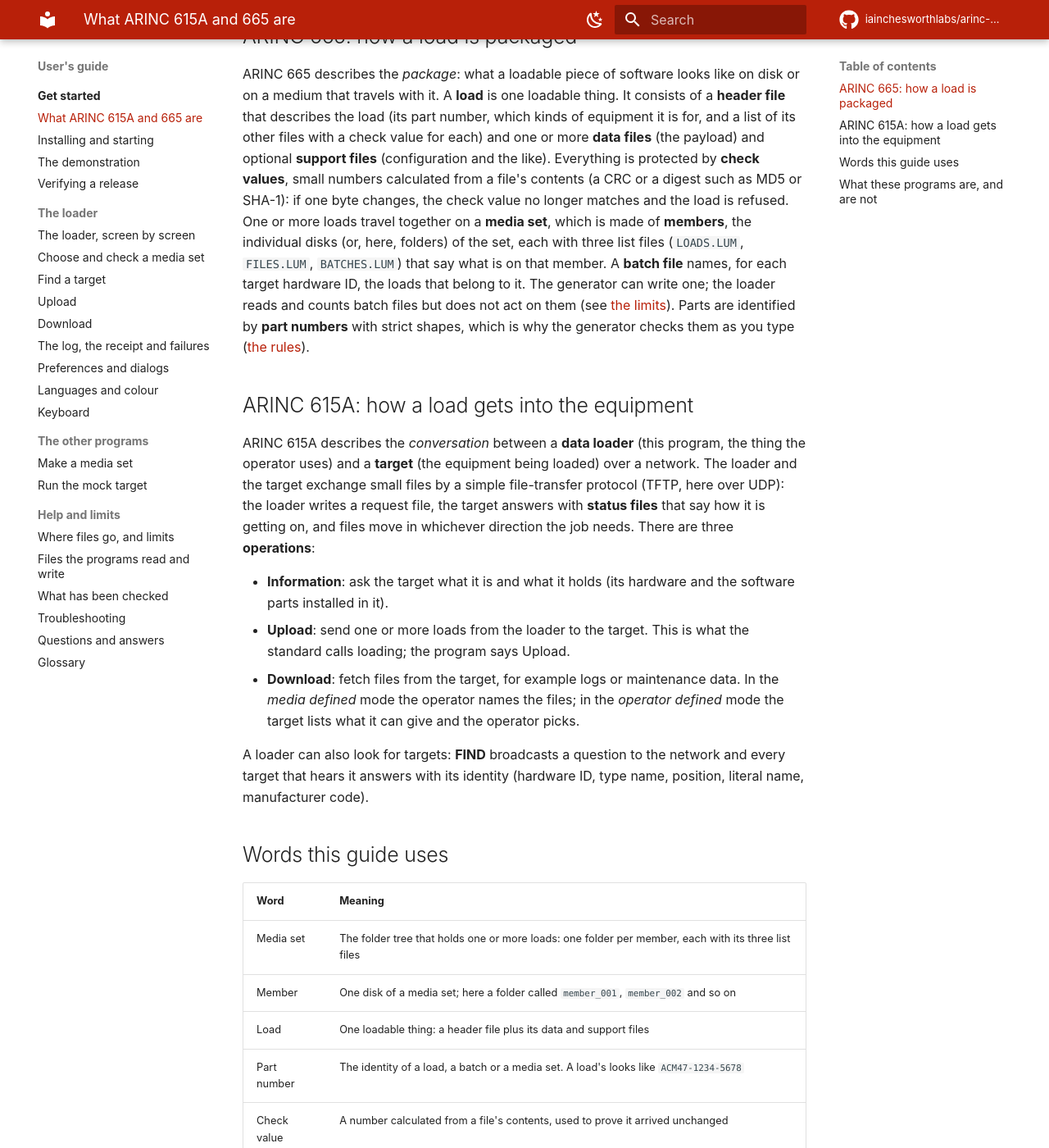
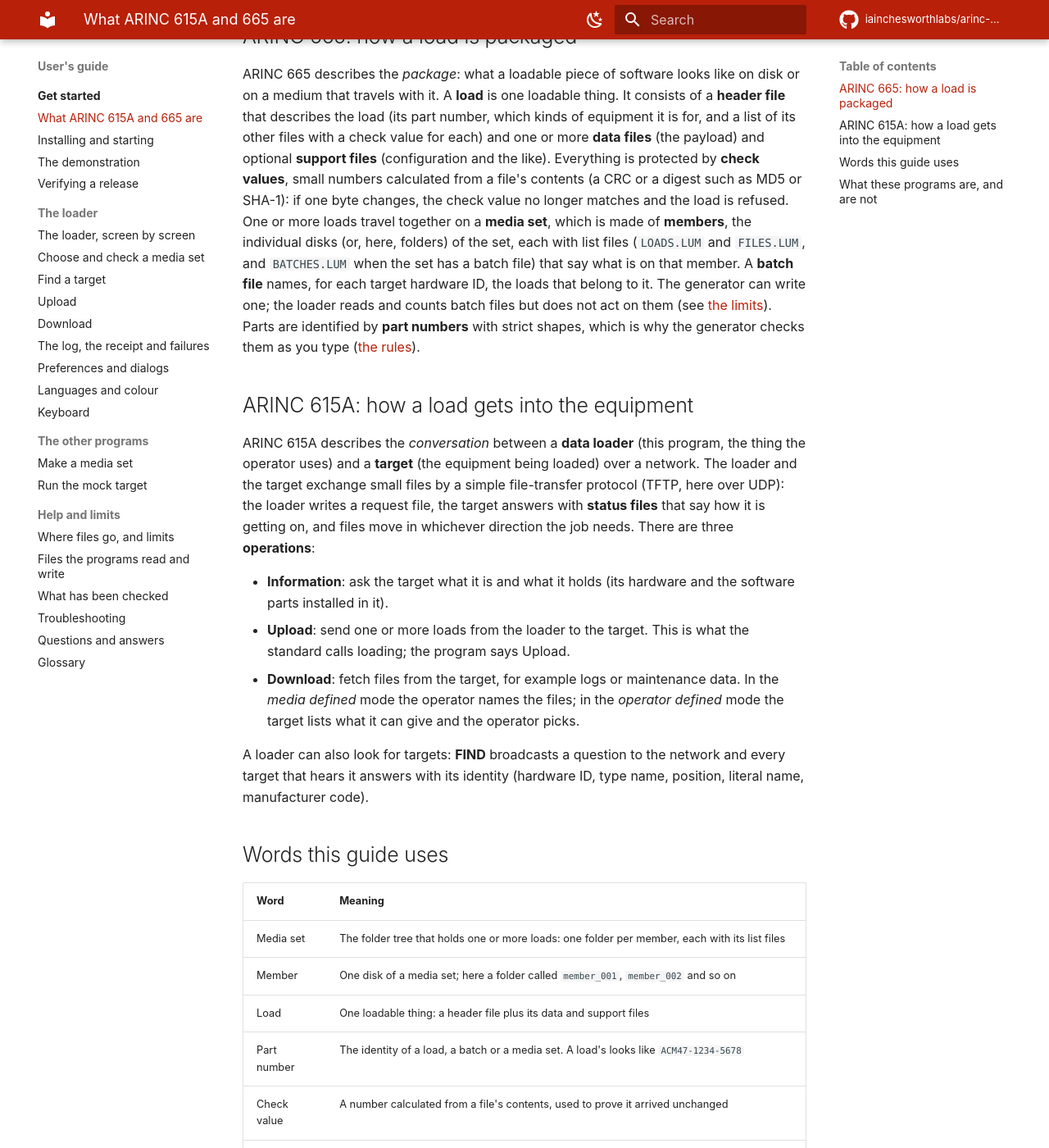
Before and after one commit to iainchesworthlabs/arinc-data-loader, an MkDocs documentation site: the page built from docs/user-guide/concepts.md, in a window 1280 px wide and 1400 px high, scrolled down 317 px. Shown: the whole window at 82% size. Built offline with MkDocs 1.6.1 and Material for MkDocs 9.7.7, drawn with Linux system fonts in a browser that asks for light colours; comment, search, counter and statistics services are not loaded.

Commit message:
Make the pages agree about list files, name checks and window testing
Found while writing the new pages:

- BATCHES.LUM is written only when a set has a batch and is optional
  when reading, so a member has two list files, or three with a batch.
- The generator's form checks a file name against ARINC 665 only; a name
  with * ? " < > |, a trailing dot or space, or a device name passes the
  form and fails when the tree is written. The guide says so.
- The window has been driven on a real Windows desktop by the
  screenshot script as well as offscreen by the tests; the testing page
  said only the second.

```diff
--- a/docs/user-guide/concepts.md
+++ b/docs/user-guide/concepts.md
@@ -14,8 +14,7 @@ optional **support files** (configuration and the like). Everything is protected
 values**, small numbers calculated from a file's contents (a CRC or a digest such as MD5 or
 SHA-1): if one byte changes, the check value no longer matches and the load is refused. One or
 more loads travel together on a **media set**, which is made of **members**, the individual disks
-(or, here, folders) of the set, each with three list files (`LOADS.LUM`, `FILES.LUM`,
-`BATCHES.LUM`) that say what is on that member. A **batch file** names, for each target hardware
+(or, here, folders) of the set, each with list files (`LOADS.LUM` and `FILES.LUM`, and `BATCHES.LUM` when the set has a batch file) that say what is on that member. A **batch file** names, for each target hardware
 ID, the loads that belong to it. The generator can write one; the loader reads and counts batch
 files but does not act on them (see [the limits](files-and-limits.md#limits)). Parts are
 identified by **part numbers** with strict shapes, which is why the generator checks them as you
@@ -45,7 +44,7 @@ manufacturer code).
 
 | Word | Meaning |
 | --- | --- |
-| Media set | The folder tree that holds one or more loads: one folder per member, each with its three list files |
+| Media set | The folder tree that holds one or more loads: one folder per member, each with its list files |
 | Member | One disk of a media set; here a folder called `member_001`, `member_002` and so on |
 | Load | One loadable thing: a header file plus its data and support files |
 | Part number | The identity of a load, a batch or a media set. A load's looks like `ACM47-1234-5678` |
```
Also changed, not shown: docs/arinc665-coverage.md (+1 -1 lines), docs/testing.md (+1 -2 lines), docs/user-guide/make-a-media-set.md (+4 -3 lines).
